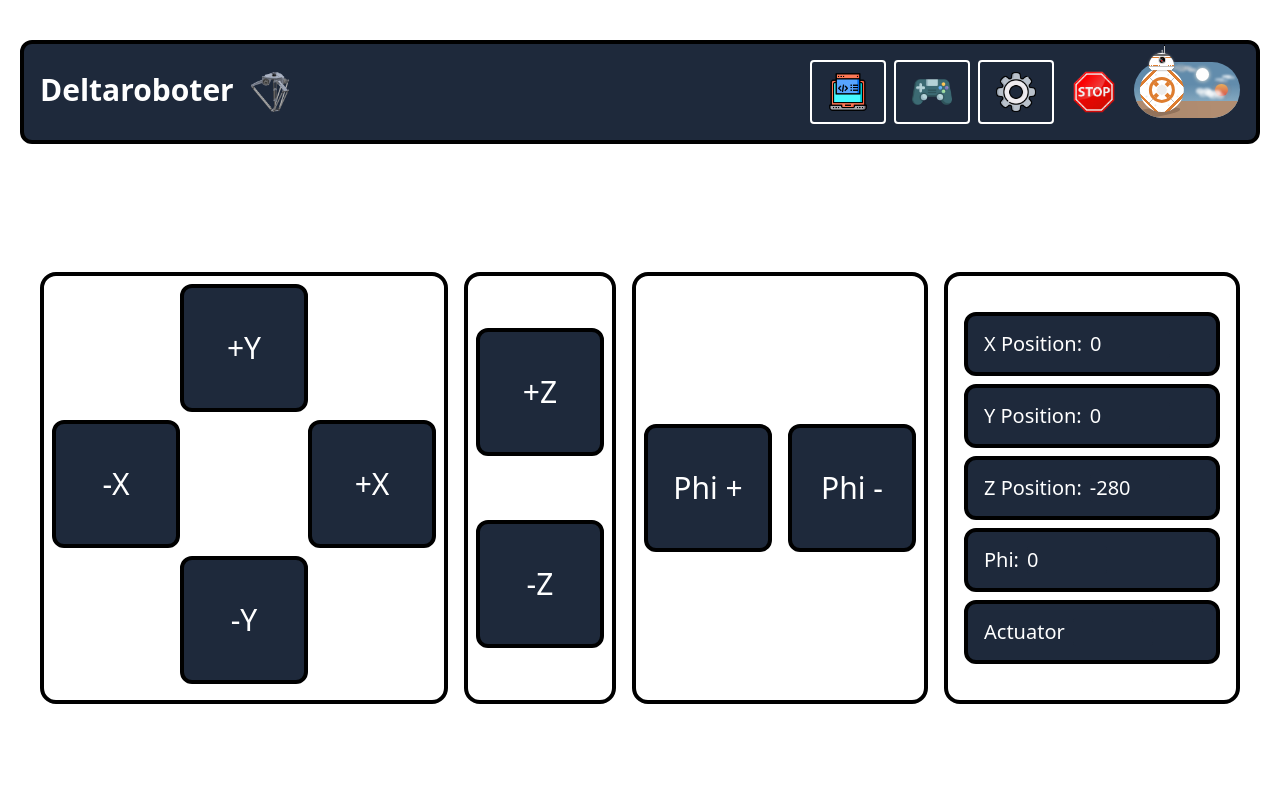
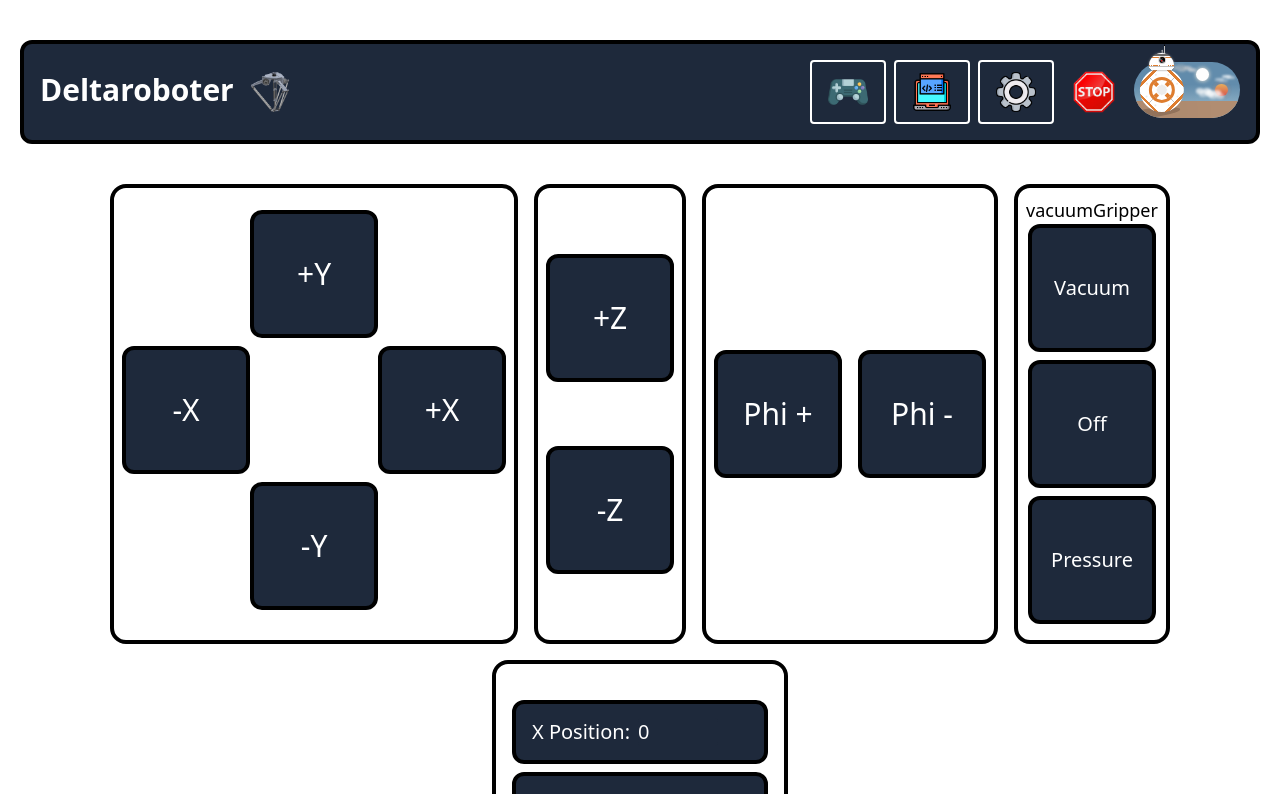
Before and after one commit to MayarAnon/Deltaroboter, a React (Create React App) app in the folder Frontend/: page / in a window 1280 px wide. Shown: the top 794 px of the page. Built offline with nearby package versions, Linux system fonts and the light colour scheme; no server answers.

Commit message:
gripper controlpanel implemented

```diff
--- a/Frontend/src/Components/Header.jsx
+++ b/Frontend/src/Components/Header.jsx
@@ -3,7 +3,7 @@ import ConfirmationModal from "./ConfirmationModal";
 import { useRecoilState } from "recoil";
 import { settingAtom } from "../utils/atoms";
 import { useNavigate } from "react-router-dom";
-import BB8Toggle from "./darkmodeToggle"
+import BB8Toggle from "./darkmodeToggle";
 import axios from "axios";
 // Header-Komponente
 const Header = () => {
@@ -58,7 +58,7 @@ const Header = () => {
   };
 
   const toggle = () => {
-    setIcon(prevIcon => {
+    setIcon((prevIcon) => {
       const newIconValue = prevIcon + 1;
       if (newIconValue === 2) {
         setIsModalOpen(true);
@@ -82,8 +82,7 @@ const Header = () => {
         onConfirm={ModalhandleConfirm}
         isOpen={isModalOpen}
         onClose={closeModal}
-      >
-      </ConfirmationModal>
+      ></ConfirmationModal>
       <div
         style={{ backgroundColor: settings.color }}
         className={`p-4 text-white rounded-xl font-bold  mt-10 mx-5 flex items-center justify-between border-4 border-black`}
@@ -105,6 +104,15 @@ const Header = () => {
           ></img>
         </button>
         <div className={`hidden md:flex md:space-x-2`} id="menu">
+        <button
+            onClick={ManualMode}
+            className="px-4 py-2 border-2 border-white rounded hover:bg-black"
+          >
+            <img
+              src="JoystickIcon.png"
+              className="object-contain object-center w-10 h-10"
+            ></img>
+          </button>
           <button
             onClick={GCode}
             className="px-4 py-2 ml-2 border-2 border-white rounded hover:bg-black"
@@ -114,15 +122,7 @@ const Header = () => {
               className=" object-contain object-center w-10 h-10"
             ></img>
           </button>
-          <button
-            onClick={ManualMode}
-            className="px-4 py-2 border-2 border-white rounded hover:bg-black"
-          >
-            <img
-              src="JoystickIcon.png"
-              className="object-contain object-center w-10 h-10"
-            ></img>
-          </button>
+
           {/*
           <button onClick={PickPlaceMode} className="px-4 py-2 border-2 border-white rounded hover:bg-black">
           <img src="Addpositionicon.png" className="object-contain object-center w-10 h-10"></img>
@@ -155,7 +155,7 @@ const Header = () => {
               className="object-contain object-center w-10 h-10"
             ></img>
           </button> */}
-          <BB8Toggle  onClick={toggleDarkMode}></BB8Toggle>
+          <BB8Toggle onClick={toggleDarkMode}></BB8Toggle>
         </div>
       </div>
       {isMenuHidden === true && (
@@ -164,6 +164,15 @@ const Header = () => {
           className="md:hidden mx-5 p-4 border-4 border-black rounded-2xl flex items-center justify-between"
         >
           <div className="flex justify-between items-center w-full">
+          <button
+              onClick={ManualMode}
+              className="px-2 smm:px-4 py-2 border-2 border-white rounded hover:bg-black"
+            >
+              <img
+                src="JoystickIcon.png"
+                className="object-contain object-center w-10 h-10"
+              ></img>
+            </button>
             <button
               onClick={GCode}
               className="px-2 smm:px-4 py-2 ml-2 border-2 border-white rounded hover:bg-black"
@@ -174,15 +183,7 @@ const Header = () => {
               ></img>
             </button>
 
-            <button
-              onClick={ManualMode}
-              className="px-2 smm:px-4 py-2 border-2 border-white rounded hover:bg-black"
-            >
-              <img
-                src="JoystickIcon.png"
-                className="object-contain object-center w-10 h-10"
-              ></img>
-            </button>
+
             {/*
               <button onClick={PickPlaceMode} className="px-2 smm:px-4 py-2 border-2 border-white rounded hover:bg-black">
                 <img src="Addpositionicon.png" className="object-contain object-center w-10 h-10"></img>
@@ -207,7 +208,7 @@ const Header = () => {
                 className="object-contain object-center w-10 h-10"
               ></img>
             </button>
-            <BB8Toggle  onClick={toggleDarkMode}></BB8Toggle>
+            <BB8Toggle onClick={toggleDarkMode}></BB8Toggle>
             {/* <button
               onClick={toggleDarkMode}
               className="px-2 smm:px-4 py-2 rounded hover:bg-black"
--- a/Frontend/src/Components/manualMode.jsx
+++ b/Frontend/src/Components/manualMode.jsx
@@ -8,7 +8,7 @@ import {
   zValueAtom,
   phiValueAtom,
   actuatorAtom,
-  settingAtom,
+  settingAtom
 } from "../utils/atoms";
 
 const ManuellMode = () => {
@@ -18,7 +18,6 @@ const ManuellMode = () => {
   const [zValue, setZValue] = useRecoilState(zValueAtom);
   const [phiValue, setPhiValue] = useRecoilState(phiValueAtom);
   const [actuator, setActuator] = useRecoilState(actuatorAtom);
-
   const countIntervalRef = useRef(null);
 
   const calculateStep = () => {
@@ -107,16 +106,16 @@ const ManuellMode = () => {
 
   return (
     <>
-      <div className="flex flex-wrap justify-center mx-5 mt-10 sm:mt-32 gap-4">
-        {settings.gripper === "3option" && (
-          <div className=" w-2/3  flex-col items-center justify-center gap-4 hidden sm:block">
+      <div className="flex flex-wrap justify-center mx-2 mt-10 sm:mt-15 gap-4">
+        {settings.gripper === "parallelGripper" && (
+          <div className=" w-3/4 flex items-center justify-center gap-4 hidden sm:block">
             <Slider
               color={settings.color}
               label="parallel gripper"
               min={0}
               max={100}
-              externalValue={parseInt(actuator, 10)}
-              onChange={(value) => setActuator(value.toString())}
+              externalValue={actuator.value}
+              onChange={(value) => setActuator({mode:settings.gripper, value:value})}
             />
           </div>
         )}
@@ -242,8 +241,6 @@ const ManuellMode = () => {
             </button>
           </div>
         )}
-
-        {/* Neue Tasten für +phi und -phi */}
         {settings.manualMode === "buttons" && (
           <div className="flex flex-row items-center justify-center border-4 border-black rounded-2xl p-2">
             {/* Phi + Button */}
@@ -272,46 +269,94 @@ const ManuellMode = () => {
             </button>
           </div>
         )}
-        {(settings.gripper === "1option" || settings.gripper === "2option") && (
+        {(settings.gripper === "complientGripper" ||
+          settings.gripper === "vacuumGripper") && (
+            <div>
+              <span className="select-none text-black text-lg md:hidden">{settings.gripper}</span>
+          <div className="flex flex-row items-center sm:flex-col justify-center border-4 border-black rounded-2xl p-2">
+            <span className="hidden md:block select-none text-black text-lg">{settings.gripper}</span>
+            <button
+              onClick={() => setActuator({
+                mode: settings.gripper,
+                value: -1
+              })}
+              style={{ backgroundColor: settings.color }}
+              className=" select-none  text-white w-20 h-20 sm:w-32 sm:h-32 rounded-xl mb-2 text-xl mr-2 ml-2 smm:mr-20 smm:ml-20 sm:mr-0 sm:ml-0 flex items-center justify-center hover:bg-black border-4 border-black"
+            >
+              Vacuum
+            </button>
+
+            <button
+              onClick={() => setActuator({
+                mode: settings.gripper,
+                value: 0
+              })}
+              style={{ backgroundColor: settings.color }}
+              className=" select-none  text-white w-20 h-20 sm:w-32 sm:h-32 rounded-xl mb-2 text-xl mr-2 ml-2 smm:mr-20 smm:ml-20 sm:mr-0 sm:ml-0 flex items-center justify-center hover:bg-black border-4 border-black"
+            >
+              Off
+            </button>
+            <button
+              onClick={() => setActuator({
+                mode: settings.gripper,
+                value: 1
+              })}
+              style={{ backgroundColor: settings.color }}
+              className=" select-none  text-white w-20 h-20 sm:w-32 sm:h-32 rounded-xl mb-2 text-xl mr-2 ml-2 smm:mr-20 smm:ml-20 sm:mr-0 sm:ml-0 flex items-center justify-center hover:bg-black border-4 border-black"
+            >
+              Pressure
+            </button>
+          </div>
+          </div>
+        )}
+        {settings.gripper === "magnetGripper"  && (
+           <div>
+           <span className="select-none text-black text-lg md:hidden">{settings.gripper}</span>
           <div className="flex flex-row items-center   sm:flex-col justify-center border-4 border-black rounded-2xl p-2">
+            <span className="hidden md:block select-none text-black text-lg">{settings.gripper}</span>
             <button
-              onClick={() => setActuator("On")}
+              onClick={() => setActuator({
+                mode: settings.gripper,
+                value: 1
+              })}
               style={{ backgroundColor: settings.color }}
-              className=" select-none  text-white w-20 h-20 sm:w-32 sm:h-32 rounded-xl mr-2 sm:mr-0 sm:mb-16 text-3xl flex items-center justify-center hover:bg-black border-4 border-black"
+              className=" select-none  text-white w-20 h-20 sm:w-32 sm:h-32 rounded-xl mb-2 text-xl mr-2 ml-2 smm:mr-20 smm:ml-20 sm:mr-0 sm:ml-0 flex items-center justify-center hover:bg-black border-4 border-black"
             >
               On
             </button>
 
             <button
-              onClick={() => setActuator("Off")}
+              onClick={() => setActuator({
+                mode: settings.gripper,
+                value: 0
+              })}
               style={{ backgroundColor: settings.color }}
-              className=" select-none text-white  w-20 h-20 sm:w-32 sm:h-32 rounded-xl ml-2 sm:ml-0 text-3xl flex items-center justify-center hover:bg-black border-4 border-black"
+              className=" select-none  text-white w-20 h-20 sm:w-32 sm:h-32 rounded-xl mb-2 text-xl mr-2 ml-2 smm:mr-20 smm:ml-20 sm:mr-0 sm:ml-0 flex items-center justify-center hover:bg-black border-4 border-black"
             >
               Off
             </button>
           </div>
+          </div>
         )}
-        {settings.gripper === "3option" && (
+        {settings.gripper === "parallelGripper" && (
           <div className=" w-full sm:w-2/3 flex flex-col items-center justify-center gap-4 sm:hidden">
             <Slider
               color={settings.color}
               label="parallel gripper"
               min={0}
               max={100}
-              externalValue={parseInt(actuator, 10)}
-              onChange={(value) => setActuator(value.toString())}
+              externalValue={actuator.value}
+              onChange={(value) => setActuator({mode:settings.gripper, value:value})}
             />
           </div>
         )}
 
         <div className="flex flex-col border-4 border-black rounded-2xl sm:p-4 ">
-          {/* Container für die Anzeige der Werte */}
           <div
             style={{ backgroundColor: settings.color }}
             className=" text-white w-64 h-16 rounded-xl mb-2 mt-5 mr-2 ml-2 smm:mr-20 smm:ml-20 sm:mr-0 sm:ml-0 text-xl flex items-center px-4 hover:bg-black border-4 border-black"
           >
-
-              <span>X Position:</span>
+            <span>X Position:</span>
             <input
               type="number"
               value={xValue}
@@ -324,8 +369,7 @@ const ManuellMode = () => {
             style={{ backgroundColor: settings.color }}
             className=" text-white w-64 h-16 rounded-xl mb-2 text-xl mr-2 ml-2 smm:mr-20 smm:ml-20 sm:mr-0 sm:ml-0 flex items-center px-4 hover:bg-black border-4 border-black"
           >
-
-              <span>Y Position:</span>
+            <span>Y Position:</span>
             <input
               type="number"
               value={yValue}
@@ -338,8 +382,7 @@ const ManuellMode = () => {
             style={{ backgroundColor: settings.color }}
             className=" text-white w-64 h-16 rounded-xl mb-2 text-xl mr-2 ml-2 smm:mr-20 smm:ml-20 sm:mr-0 sm:ml-0 flex items-center px-4 hover:bg-black border-4 border-black"
           >
-
-              <span>Z Position:</span>
+            <span>Z Position:</span>
 
             <input
               type="number"
@@ -353,8 +396,7 @@ const ManuellMode = () => {
             style={{ backgroundColor: settings.color }}
             className=" text-white w-64 h-16 rounded-xl mb-2 text-xl mr-2 ml-2 smm:mr-20 smm:ml-20 sm:mr-0 sm:ml-0 flex items-center px-4 hover:bg-black border-4 border-black"
           >
-
-              <span>Phi:</span>
+            <span>Phi:</span>
             <input
               type="number"
               value={phiValue}
--- a/Frontend/src/utils/atoms.js
+++ b/Frontend/src/utils/atoms.js
@@ -32,7 +32,10 @@ export const phiValueAtom = atom({
 
 export const actuatorAtom = atom({
   key: 'actuatorAtom',
-  default: '',  // Adjust the default value as needed, assuming it's a string
+  default: {
+    mode: '',
+    value: 0
+  }
 });
 
 export const gCodeStringAtom = atom({
```
